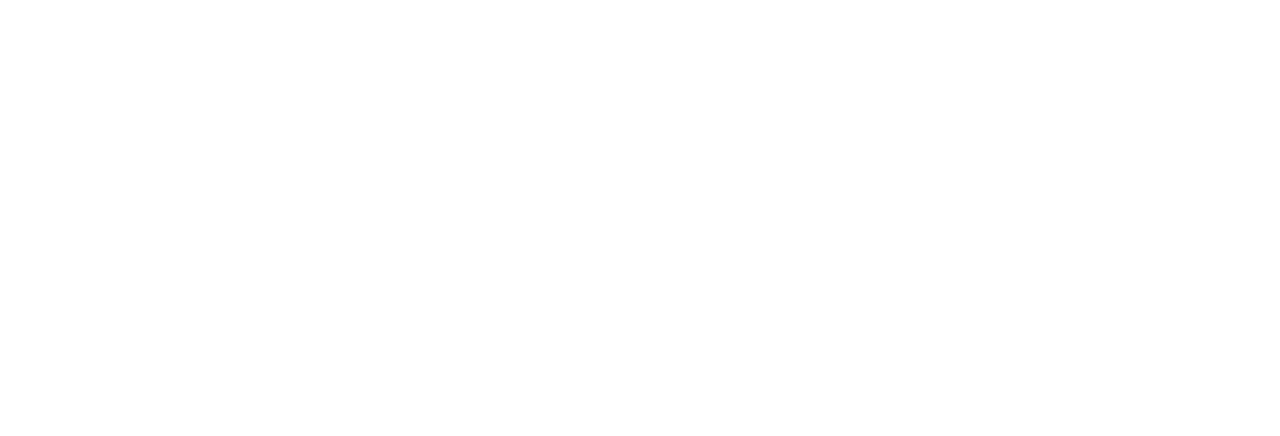
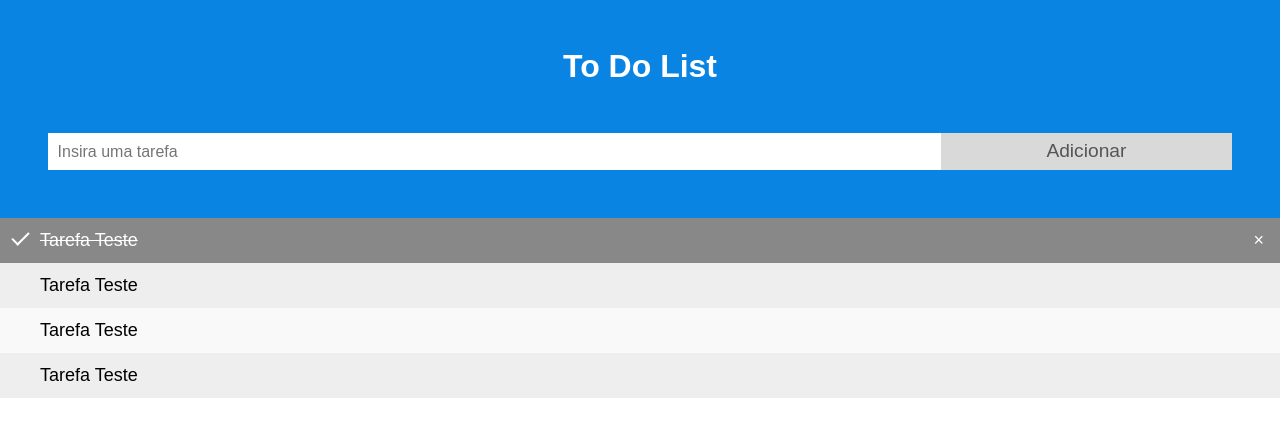
Before and after one commit to raulmn00/projeto-to-do-list, a plain HTML site: page index.html in a window 1280 px wide. Drawn offline with Linux system fonts and the light colour scheme.

Commit message:
adiciona marcacao inicial do conteudo e estilizacao dos elementos da lista, do botao e dos icones de checked e fechar

```diff
--- /dev/null
+++ b/assets/css/styles.css
@@ -0,0 +1,95 @@
+* {
+    margin: 0;
+    padding: 0;
+    font-family: Arial, Helvetica, sans-serif;
+}
+body {
+    width: 100%;
+}
+.header {
+    background-color: #0984e3; /* Altera a cor de fundo */
+    padding: 3rem; /* Adiciona um espaçamento interno */
+    color: white; /* Cor do texto */
+    text-align: center; /* Alinhamento dos itens no centro da tela */
+}
+
+h1 {
+    padding-bottom: 3rem;
+}
+input {
+    margin: 0; /* Retira as margens */
+    border: none; /* Retira todas as bordas */
+    border-radius: 0; /* Retira todo arredondamento padrão das bordas */
+    width: 75%; /* Faz ele ocupar 75% da largura do article */
+    padding: 0.6rem; /* Espaçamento interno */
+    font-size: 1rem; /* Tamanho da fonte dentro do input */
+    outline: none; /* Tira toda borda quando ele for focado */
+}
+#addBtn {
+    padding: 6.5px 0px 8.8px 0px;
+    width: 25%;
+    background: #d9d9d9;
+    color: #555;
+    text-align: center;
+    font-size: 1.2rem;
+    cursor: pointer;
+    transition: 0.3s;
+    border-radius: 0;
+    border: none;
+    outline: none;
+}
+#addBtn:hover {
+    background-color: #bbb; /* Quando passar o mouse no botão, muda o background */
+}
+.flex {
+    display: flex;
+}
+
+ul {
+    list-style: none; /* Retira os pontos da lista */
+}
+
+ul li {
+    cursor: pointer; /* Garantir que o cursor do mouse ao passar por cada item na lista será de click */
+    position: relative; /* Posição relativa ao elemento before que iremos adicionar mais em baixo */
+    padding: 12px 8px 12px 40px; /* Espaçamento na ordem: top, right, down, left */
+    background: #eee;
+    font-size: 18px;
+    transition: 0.2s;
+}
+
+/* Seleciona um a cada quatro elementos
+   de qualquer grupo de elementos irmãos,
+   começando do quarto elemento (4, 8 12, etc.). */
+ul li:nth-child(odd) {
+    background: #f9f9f9;
+}
+ul li:hover {
+    background: #ddd;
+}
+ul li.checked {
+    background: #888;
+    color: #fff;
+    text-decoration: line-through; /* Risco em cima do texto */
+  }
+  ul li.checked::before {
+    content: "";
+    position: absolute;
+    border: #fff solid;
+    top: 10px;
+    left: 16px;
+    height: 15px;
+    width: 7px;
+    border-width: 0 2px 2px 0;
+    transform: rotate(45deg);
+  }
+  .close {
+    position: absolute;
+    right: 0;
+    top: 0;
+    padding: 12px 16px 12px 16px;
+  }
+  .close:hover {
+    background-color: #f44336;
+    color: white;
+  }
--- a/index.html
+++ b/index.html
@@ -1,13 +1,33 @@
 <!DOCTYPE html>
 <html lang="pt-br">
-<head>
-    <meta charset="UTF-8">
-    <meta http-equiv="X-UA-Compatible" content="IE=edge">
-    <meta name="viewport" content="width=device-width, initial-scale=1.0">
-    <link rel="icon" href="./assets/img/html.png" type="image/png">
-    <title>To Do List</title>
-</head>
-<body>
+    <head>
+        <meta charset="UTF-8" />
+        <meta http-equiv="X-UA-Compatible" content="IE=edge" />
+        <meta name="viewport" content="width=device-width, initial-scale=1.0" />
+        <link rel="icon" href="./assets/img/html.png" type="image/png" />
+        <link rel="stylesheet" href="./assets/css/styles.css">
+        <title>To Do List</title>
+    </head>
+    <body>
+        <header class="header">
+            <h1>To Do List</h1>
+            <article class="flex">
+                <input
+                    type="text"
+                    id="myInput"
+                    placeholder="Insira uma tarefa"
+                />
+                <button id="addBtn">Adicionar</button>
+            </article>
+        </header>
 
-</body>
+        <section id="tasks">
+            <ul id="myUL">
+                <li class="checked">Tarefa Teste<span class='close'>&#215;</span></li>
+                <li>Tarefa Teste</li>
+                <li>Tarefa Teste</li>
+                <li>Tarefa Teste</li>
+            </ul>
+        </section>
+    </body>
 </html>
```
